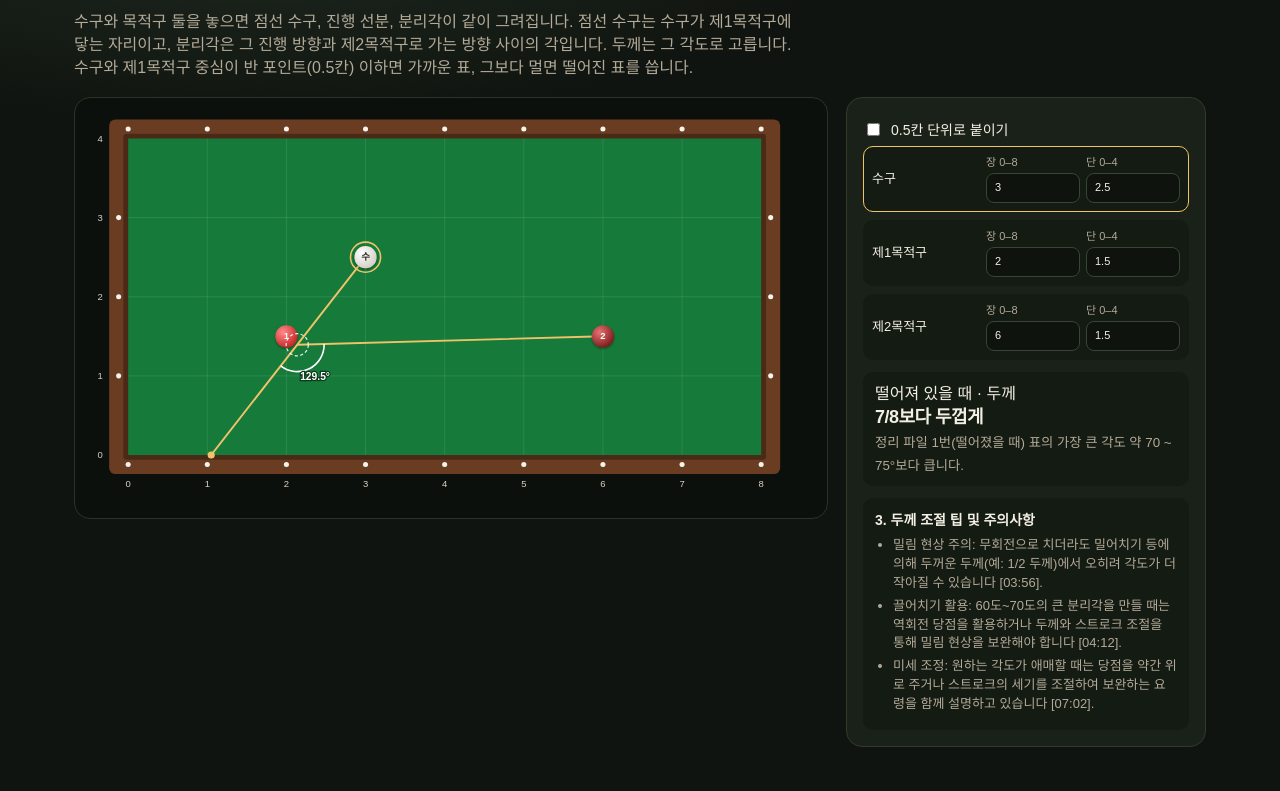
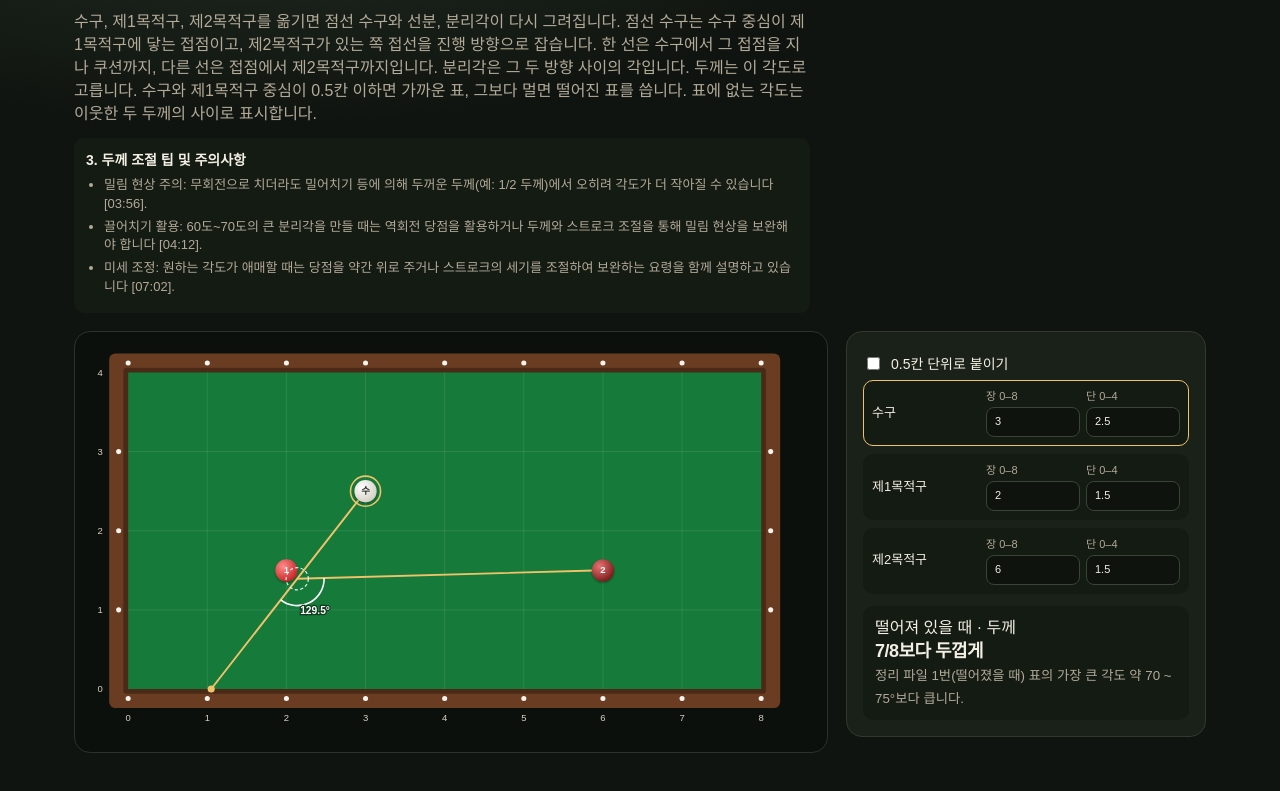
Before and after one commit to zecsky/billiard-4ball-angle, a plain HTML site: page index.html in a window 1280 px wide. Shown: the part 65-856 px from the top of the page. Drawn offline with Linux system fonts and the light colour scheme.

Commit message:
설명 문구를 동작에 맞추고 두께 팁을 제목 아래로 옮김
Co-authored-by: Cursor <cursoragent@cursor.com>

```diff
--- a/index.html
+++ b/index.html
@@ -29,6 +29,7 @@
   header { padding: 28px 24px 0; }
   h1 { margin: 0 0 6px; font-size: 28px; font-weight: 700; letter-spacing: -0.03em; }
   header p { margin: 0; color: var(--muted); max-width: 46rem; }
+  header .tips { max-width: 46rem; }
   main {
     display: grid;
     grid-template-columns: minmax(0, 1fr) 360px;
@@ -161,7 +162,15 @@
 <body>
 <header>
   <h1>배치별 기울기</h1>
-  <p>수구와 목적구 둘을 놓으면 점선 수구, 진행 선분, 분리각이 같이 그려집니다. 점선 수구는 수구가 제1목적구에 닿는 자리이고, 분리각은 그 진행 방향과 제2목적구로 가는 방향 사이의 각입니다. 두께는 그 각도로 고릅니다. 수구와 제1목적구 중심이 반 포인트(0.5칸) 이하면 가까운 표, 그보다 멀면 떨어진 표를 씁니다.</p>
+  <p>수구, 제1목적구, 제2목적구를 옮기면 점선 수구와 선분, 분리각이 다시 그려집니다. 점선 수구는 수구 중심이 제1목적구에 닿는 접점이고, 제2목적구가 있는 쪽 접선을 진행 방향으로 잡습니다. 한 선은 수구에서 그 접점을 지나 쿠션까지, 다른 선은 접점에서 제2목적구까지입니다. 분리각은 그 두 방향 사이의 각입니다. 두께는 이 각도로 고릅니다. 수구와 제1목적구 중심이 0.5칸 이하면 가까운 표, 그보다 멀면 떨어진 표를 씁니다. 표에 없는 각도는 이웃한 두 두께의 사이로 표시합니다.</p>
+  <div class="tips">
+    <h3>3. 두께 조절 팁 및 주의사항</h3>
+    <ul>
+      <li>밀림 현상 주의: 무회전으로 치더라도 밀어치기 등에 의해 두꺼운 두께(예: 1/2 두께)에서 오히려 각도가 더 작아질 수 있습니다 [03:56].</li>
+      <li>끌어치기 활용: 60도~70도의 큰 분리각을 만들 때는 역회전 당점을 활용하거나 두께와 스트로크 조절을 통해 밀림 현상을 보완해야 합니다 [04:12].</li>
+      <li>미세 조정: 원하는 각도가 애매할 때는 당점을 약간 위로 주거나 스트로크의 세기를 조절하여 보완하는 요령을 함께 설명하고 있습니다 [07:02].</li>
+    </ul>
+  </div>
 </header>
 <main>
   <div class="stage">
@@ -699,14 +708,6 @@ function renderReadout() {
         <small>${hit ? hit.note : ""}</small>
       </div>
     </div>
-    <div class="tips">
-      <h3>3. 두께 조절 팁 및 주의사항</h3>
-      <ul>
-        <li>밀림 현상 주의: 무회전으로 치더라도 밀어치기 등에 의해 두꺼운 두께(예: 1/2 두께)에서 오히려 각도가 더 작아질 수 있습니다 [03:56].</li>
-        <li>끌어치기 활용: 60도~70도의 큰 분리각을 만들 때는 역회전 당점을 활용하거나 두께와 스트로크 조절을 통해 밀림 현상을 보완해야 합니다 [04:12].</li>
-        <li>미세 조정: 원하는 각도가 애매할 때는 당점을 약간 위로 주거나 스트로크의 세기를 조절하여 보완하는 요령을 함께 설명하고 있습니다 [07:02].</li>
-      </ul>
-    </div>
     ${overlap.length ? `<p class="warn">${overlap.map((x) => x[0]).join(", ")}이 겹칩니다. 공 지름은 61.5mm로 두었습니다.</p>` : ""}
   `;
 
```
